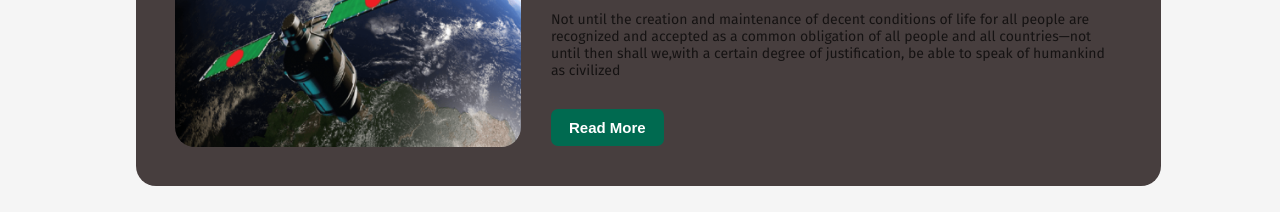
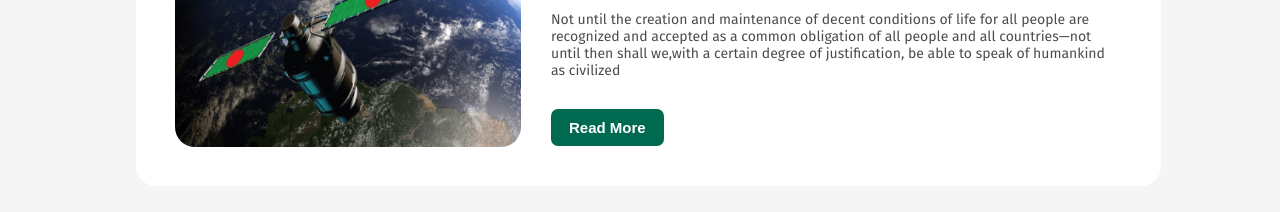
Before and after one commit to Turza808/web01, a plain HTML site: page index.html in a window 1280 px wide. Shown: the part 1685-1897 px from the top of the page. Drawn offline with Linux system fonts and the light colour scheme.

Commit message:
bug fixed

```diff
--- a/styles/assignment.css
+++ b/styles/assignment.css
@@ -171,7 +171,7 @@ nav .sign:hover {
 /* recent news */
 .recent-news {
     margin-top: 27px;
-    background-color: #473e3e;
+    background-color: #FFFFFF;
     padding: 39px;
     border-radius: 20px;
     display: flex;
```
